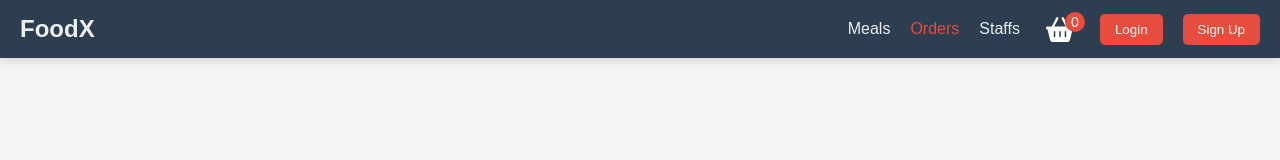
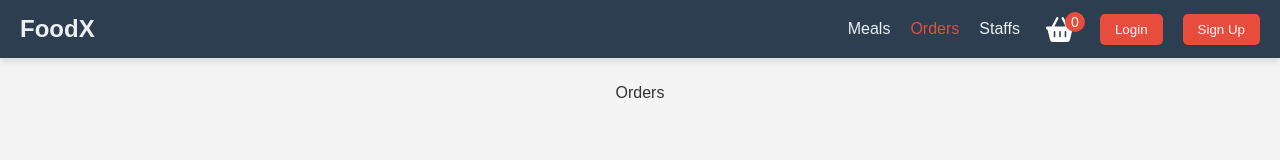
Before and after one commit to dev-m-josh/hotel-management-app, a React (Create React App) app in the folder UI/hotel-management-app/: page /orders in a window 1280 px wide. Shown: the top 160 px of the page. Built offline with nearby package versions, Linux system fonts and the light colour scheme.

Commit message:
creat the meals.css

```diff
--- a/UI/hotel-management-app/src/Components/Meals.js
+++ b/UI/hotel-management-app/src/Components/Meals.js
@@ -1,5 +1,5 @@
 import React from 'react'
-import "../Styles/Header.css";
+
 export default function Meals() {
   return (
     <div className='page-content'>
--- a/UI/hotel-management-app/src/Components/Orders.js
+++ b/UI/hotel-management-app/src/Components/Orders.js
@@ -2,7 +2,7 @@ import React from 'react'
 
 export default function Orders() {
   return (
-    <div>
+    <div className='page-content'>
       Orders
     </div>
   )
--- a/UI/hotel-management-app/src/Components/Staffs.js
+++ b/UI/hotel-management-app/src/Components/Staffs.js
@@ -2,7 +2,7 @@ import React from 'react'
 
 export default function Staffs() {
   return (
-    <div>
+    <div  className='page-content'>
       Staffs
     </div>
   )
```
Also changed, not shown: UI/hotel-management-app/src/Styles/Meals.css (added).
